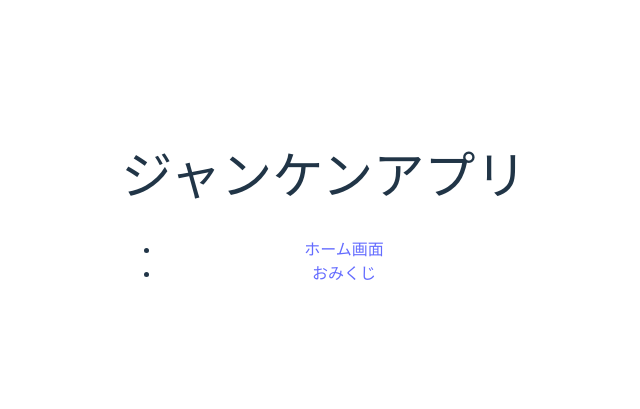
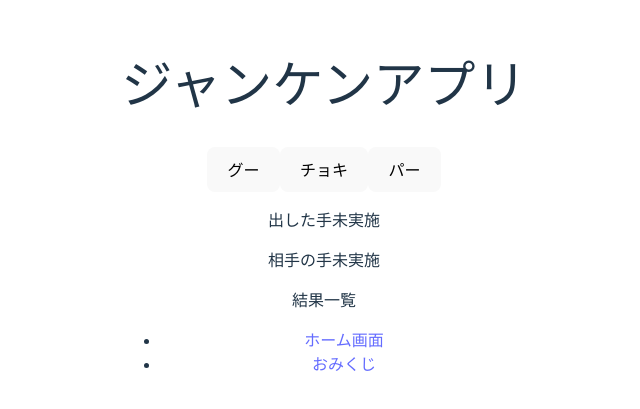
Before and after one commit to Ryo-17-joker/vite-practice, a React (Vite) app: page /janken in a window 1280 px wide. Shown: the part 193-602 px from the top of the page, without its empty margins (316-956 px from the left). Built offline with nearby package versions, Linux system fonts and the light colour scheme.

Commit message:
ジャンケンアプリの実装完了

```diff
--- a/src/janken.tsx
+++ b/src/janken.tsx
@@ -1,10 +1,49 @@
+import { useState } from "react"
 import { Link } from "react-router-dom"
 
+const resultSheet = [
+  ["Draw", "Win", "Lose"],
+  ["Lose", "Draw", "Win"],
+  ["Win", "Lose", "Draw"],
+]
+const jankenHands = ['グー', 'チョキ', 'パー']
+type JankenResult = {
+  userHand: string,
+  computerHand: string,
+  results: string[]
+}
+
 const Janken = () => {
+  const [ jankenResult, setJankenResult ] = useState<JankenResult>({
+    userHand: '未実施',
+    computerHand: '未実施',
+    results: []
+  })
+  const playJanken = (event: React.MouseEvent<HTMLButtonElement, MouseEvent>): void => {
+    const userHand: number = Number(event.currentTarget.value)
+    const computerHand: number = Math.floor(Math.random() * 3)
+    const result: string = resultSheet[userHand][computerHand]
+    setJankenResult({
+      userHand: jankenHands[userHand],
+      computerHand: jankenHands[computerHand],
+      results: [...jankenResult.results, result]
+    })
+  }
 
   return (
     <>
       <h1>ジャンケンアプリ</h1>
+      <button onClick={playJanken} value={0}>グー</button>
+      <button onClick={playJanken} value={1}>チョキ</button>
+      <button onClick={playJanken} value={2}>パー</button>
+      <p>出した手{jankenResult.userHand}</p>
+      <p>相手の手{jankenResult.computerHand}</p>
+      <p>結果一覧</p>
+      {jankenResult.results.map((value) => {
+        return (
+          <p>{value}</p>
+        )
+      })}
       <ul>
         <li>
           <Link to="/">ホーム画面</Link>
--- a/src/omikuji.tsx
+++ b/src/omikuji.tsx
@@ -1,13 +1,13 @@
 import { useState } from "react"
 import { Link } from "react-router-dom"
 
-const omikujiResultList = [
+const omikujiResultList: string[] = [
   '大吉', '吉', '中吉', '小吉', '凶'
 ]
 
 const Omikuji = () => {
   const [ omikujiResult, setOmikujiResult ] = useState<string>('？')
-  const getOmikujiResult = () => {
+  const getOmikujiResult = (): void => {
     const result = omikujiResultList[Math.floor(Math.random() * 5)]
     setOmikujiResult(result)
   }
```
